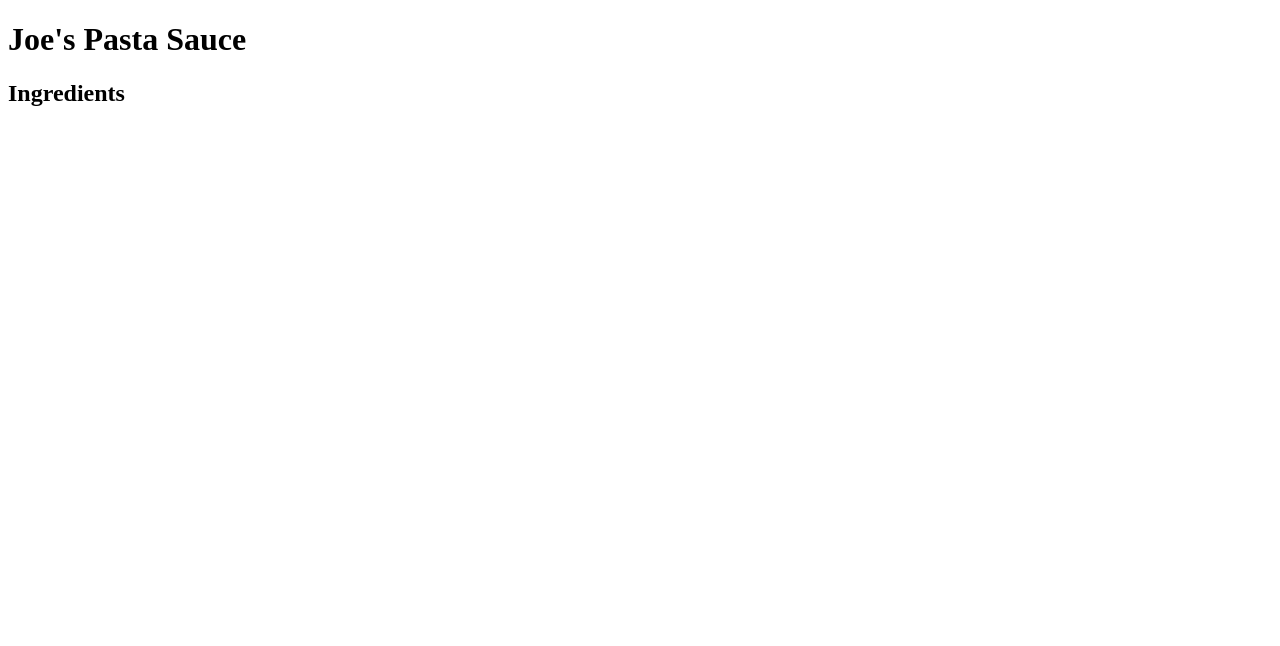
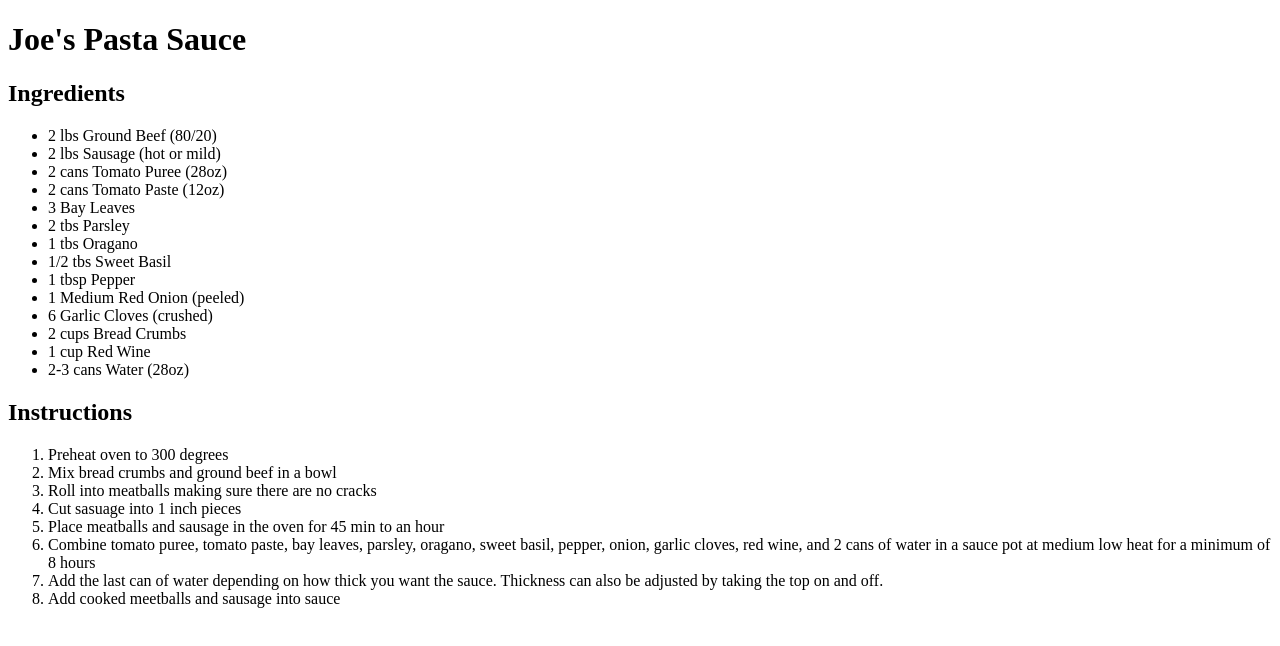
Before and after one commit to Jferr26/odin-recipes, a plain HTML site: page recipe/joe-sauce.html in a window 1280 px wide. Drawn offline with Linux system fonts and the light colour scheme.

Commit message:
Completed Sauce Recipe

```diff
--- a/recipe/joe-sauce.html
+++ b/recipe/joe-sauce.html
@@ -9,6 +9,32 @@
 <body>
     <h1>Joe's Pasta Sauce</h1>
     <h2>Ingredients</h2>
-    <ul></ul>
+    <ul>
+        <li> 2 lbs Ground Beef (80/20) </li>
+        <li> 2 lbs Sausage (hot or mild) </li>
+        <li> 2 cans Tomato Puree (28oz) </li>
+        <li> 2 cans Tomato Paste (12oz) </li>
+        <li> 3 Bay Leaves </li>
+        <li> 2 tbs Parsley </li>
+        <li> 1 tbs Oragano </li>
+        <li> 1/2 tbs Sweet Basil </li>
+        <li> 1 tbsp Pepper </li>
+        <li> 1 Medium Red Onion (peeled) </li>
+        <li> 6 Garlic Cloves (crushed)</li>
+        <li> 2 cups Bread Crumbs</li>
+        <li> 1 cup Red Wine</li>
+        <li> 2-3 cans Water (28oz)</li>
+    </ul>
+    <h2> Instructions</h2>
+    <ol>
+        <li>Preheat oven to 300 degrees</li>
+        <li>Mix bread crumbs and ground beef in a bowl </li>
+        <li>Roll into meatballs making sure there are no cracks</li>
+        <li>Cut sasuage into 1 inch pieces</li>
+        <li>Place meatballs and sausage in the oven for 45 min to an hour</li>
+        <li>Combine tomato puree, tomato paste, bay leaves, parsley, oragano, sweet basil, pepper, onion, garlic cloves, red wine, and 2 cans of water in a sauce pot at medium low heat for a minimum of 8 hours </li>
+        <li>Add the last can of water depending on how thick you want the sauce.  Thickness can also be adjusted by taking the top on and off.</li>
+        <li>Add cooked meetballs and sausage into sauce</li>
+    </ol>
 </body>
 </html>
```
